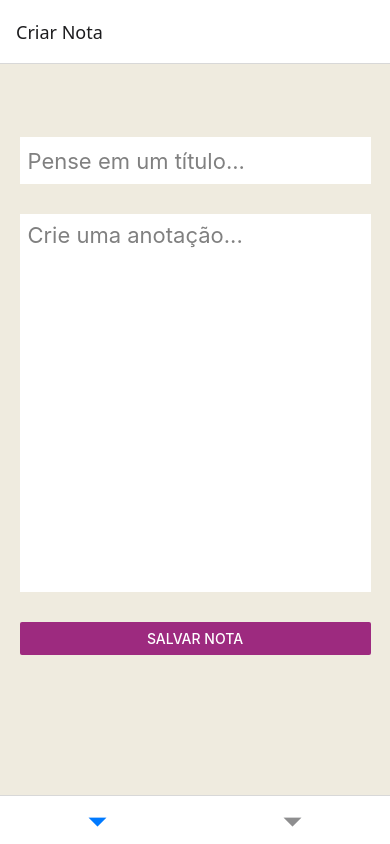
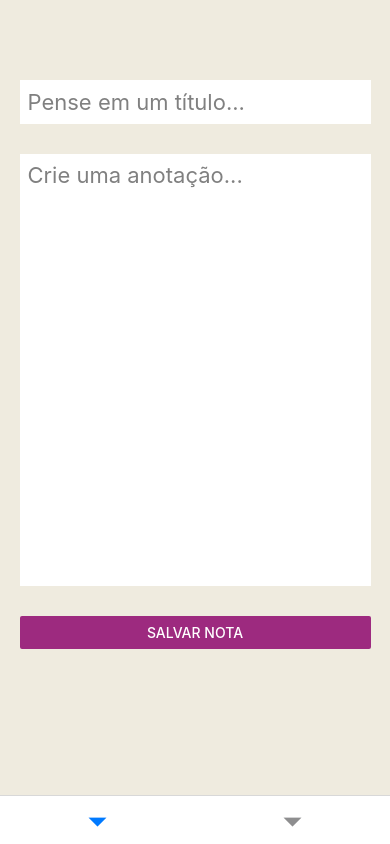
Before and after one commit to Rogerioerio/quadrodenotas.frontend, a React Native app: screen / in a window 390 px wide. Built offline with nearby package versions, Linux system fonts and the light colour scheme.

Commit message:
Removing Title

```diff
--- a/App.tsx
+++ b/App.tsx
@@ -1,21 +1,30 @@
 import { AnnotInsertPage } from './src/screens/AnnotInsertPage';
+import { ListPage } from './src/screens/ListPage';
 
 import { createBottomTabNavigator } from '@react-navigation/bottom-tabs';
 import { NavigationContainer } from "@react-navigation/native";
-import { ListPage } from './src/screens/ListPage';
 
 const Tab = createBottomTabNavigator();
-
 
 export default function App() {
   return (
       <NavigationContainer>
-        <Tab.Navigator screenOptions={{
-          tabBarLabelPosition: 'beside-icon',
-          tabBarShowLabel: false,
-          }}>
-          <Tab.Screen name="Criar Nota" component={AnnotInsertPage} />
-          <Tab.Screen name="Lista de Anotações" component={ListPage} />
+        <Tab.Navigator
+          screenOptions={{
+            tabBarLabelPosition: 'beside-icon',
+            tabBarShowLabel: false,
+            tabBarHideOnKeyboard: true,
+            headerShown: false,
+            animation: 'shift'
+        }}>
+          <Tab.Screen
+            name="Criar Nota"
+            component={AnnotInsertPage}
+          />
+          <Tab.Screen
+            name="Lista de Anotações"
+            component={ListPage}
+          />
         </Tab.Navigator>
       </NavigationContainer>
   );
--- a/src/Components/input/annotInput/styles.ts
+++ b/src/Components/input/annotInput/styles.ts
@@ -7,7 +7,7 @@ export const style = StyleSheet.create({
     control:{
         backgroundColor:'white',
         width:'100%',
-        height:'70%',
+        height:'80%',
         fontSize:22,
         textAlignVertical:'top',
         textAlign:'left',
```
